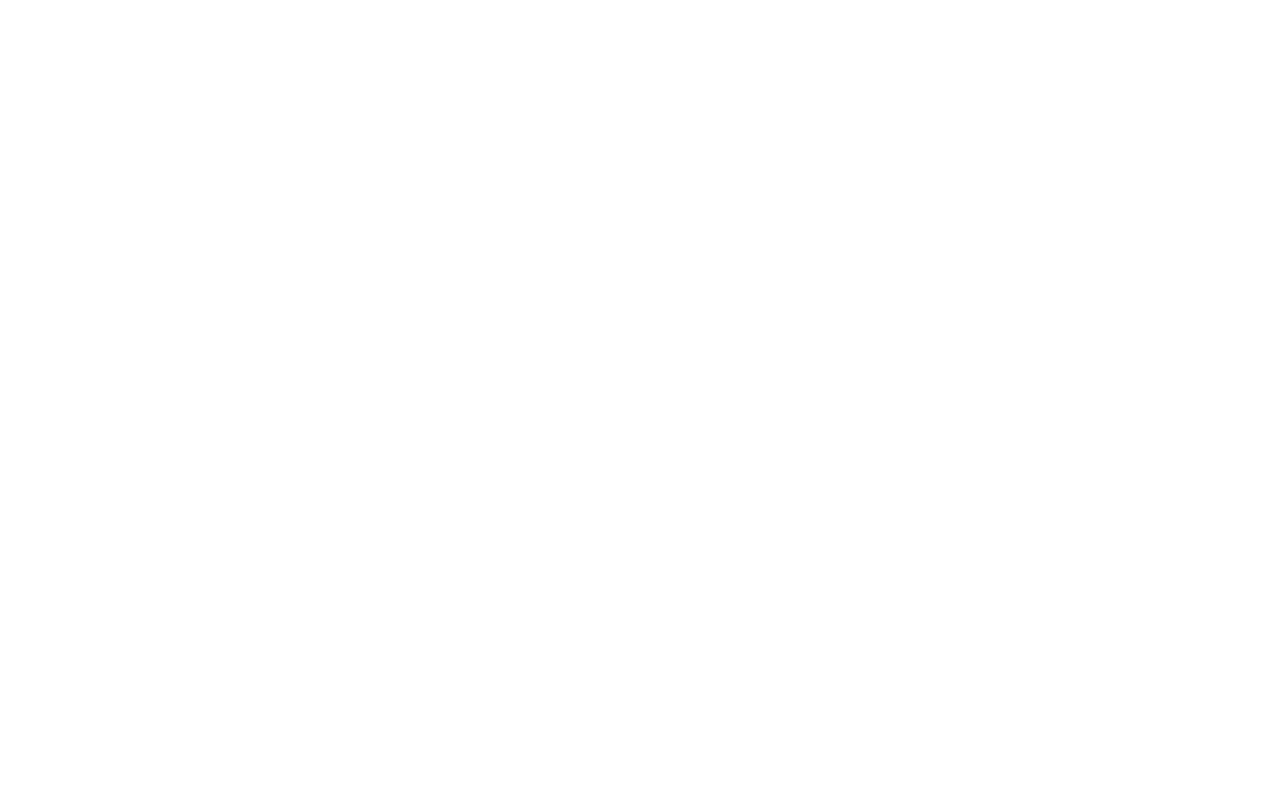
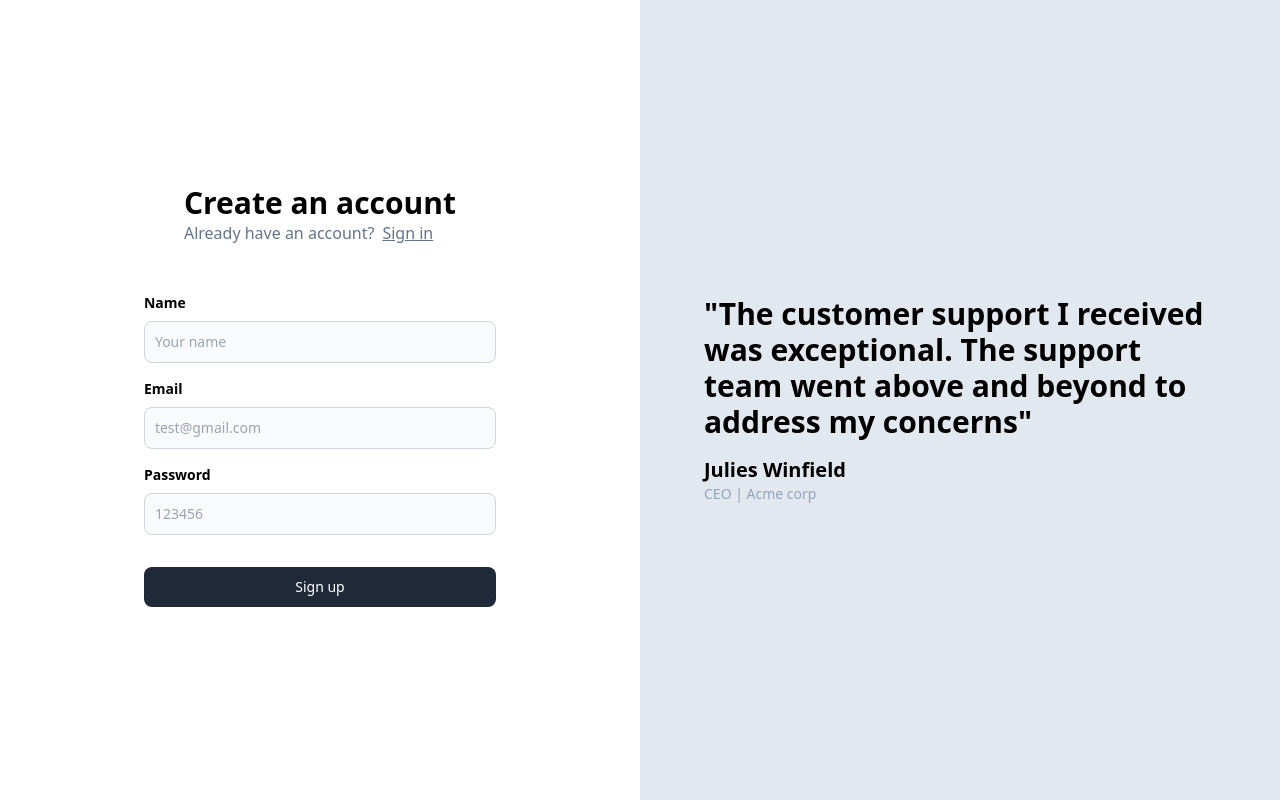
Before and after one commit to shivatme/project-blog, a React (Vite) app in the folder frontend/: page /signup in a window 1280 px wide. Built offline with nearby package versions, Linux system fonts and the light colour scheme.

Commit message:
Auth added

```diff
--- a/frontend/package.json
+++ b/frontend/package.json
@@ -11,8 +11,10 @@
   },
   "dependencies": {
     "@shivam5278/projec-blog-common": "^1.0.2",
+    "axios": "^1.7.9",
     "react": "^18.3.1",
-    "react-dom": "^18.3.1"
+    "react-dom": "^18.3.1",
+    "react-router": "^7.1.5"
   },
   "devDependencies": {
     "@eslint/js": "^9.17.0",
--- a/frontend/src/App.tsx
+++ b/frontend/src/App.tsx
@@ -1,7 +1,25 @@
-import "./App.css";
+import { BrowserRouter, Route, Routes } from "react-router";
+
+import { Blog } from "./pages/Blog";
+import { Blogs } from "./pages/Blogs";
+import { Publish } from "./pages/Publish";
+import Signup from "./pages/SignUp";
+import SignIn from "./pages/SignIn";
 
 function App() {
-  return <></>;
+  return (
+    <>
+      <BrowserRouter>
+        <Routes>
+          <Route path="/signup" element={<Signup />} />
+          <Route path="/signin" element={<SignIn />} />
+          <Route path="/blog/:id" element={<Blog />} />
+          <Route path="/blogs" element={<Blogs />} />
+          <Route path="/publish" element={<Publish />} />
+        </Routes>
+      </BrowserRouter>
+    </>
+  );
 }
 
 export default App;
--- /dev/null
+++ b/frontend/src/components/Appbar.tsx
@@ -0,0 +1,27 @@
+import { Avatar } from "./BlogCard";
+import { Link } from "react-router";
+
+export const Appbar = () => {
+  return (
+    <div className="border-b flex justify-between px-10 py-4">
+      <Link
+        to={"/blogs"}
+        className="flex flex-col justify-center cursor-pointer"
+      >
+        Medium
+      </Link>
+      <div>
+        <Link to={`/publish`}>
+          <button
+            type="button"
+            className="mr-4 text-white bg-green-700 hover:bg-green-800 focus:outline-none focus:ring-4 focus:ring-green-300 font-medium rounded-full text-sm px-5 py-2.5 text-center me-2 mb-2 "
+          >
+            New
+          </button>
+        </Link>
+
+        <Avatar size={"big"} name="Test" />
+      </div>
+    </div>
+  );
+};
--- /dev/null
+++ b/frontend/src/components/Auth.tsx
@@ -0,0 +1,124 @@
+import { ChangeEvent, useState } from "react";
+import { Link, useNavigate } from "react-router";
+import { SignupSchema } from "@shivam5278/projec-blog-common";
+import axios from "axios";
+import { BACKEND_URL } from "../config";
+
+export default function Auth({ type }: { type: "signup" | "signin" }) {
+  const navigate = useNavigate();
+  const [postInputs, setPostInputs] = useState<SignupSchema>({
+    name: "",
+    email: "",
+    password: "",
+  });
+
+  async function sendRequest() {
+    try {
+      const response = await axios.post(
+        `${BACKEND_URL}/api/v1/user/${type === "signup" ? "signup" : "signin"}`,
+        postInputs
+      );
+      const jwt = response.data;
+      localStorage.setItem("token", jwt);
+      navigate("/blogs");
+    } catch (e) {
+      alert("Error while signing up");
+      // alert the user here that the request failed
+    }
+  }
+
+  return (
+    <div className="h-screen flex justify-center flex-col">
+      <div className="flex justify-center">
+        <div>
+          <div className="px-10">
+            <div className="text-3xl font-extrabold">Create an account</div>
+            <div className="text-slate-500">
+              {type === "signin"
+                ? "Don't have an account?"
+                : "Already have an account?"}
+              <Link
+                className="pl-2 underline"
+                to={type === "signin" ? "/signup" : "/signin"}
+              >
+                {type === "signin" ? "Sign up" : "Sign in"}
+              </Link>
+            </div>
+          </div>
+          <div className="pt-8">
+            {type === "signup" ? (
+              <LabelledInput
+                label="Name"
+                placeholder="Your name"
+                onChange={(e) => {
+                  setPostInputs({
+                    ...postInputs,
+                    name: e.target.value,
+                  });
+                }}
+              />
+            ) : null}
+            <LabelledInput
+              label="Email"
+              placeholder="test@gmail.com"
+              onChange={(e) => {
+                setPostInputs({
+                  ...postInputs,
+                  email: e.target.value,
+                });
+              }}
+            />
+            <LabelledInput
+              label="Password"
+              type={"password"}
+              placeholder="123456"
+              onChange={(e) => {
+                setPostInputs({
+                  ...postInputs,
+                  password: e.target.value,
+                });
+              }}
+            />
+            <button
+              onClick={sendRequest}
+              type="button"
+              className="mt-8 w-full text-white bg-gray-800 hover:bg-gray-900 focus:outline-none focus:ring-4 focus:ring-gray-300 font-medium rounded-lg text-sm px-5 py-2.5 me-2 mb-2 dark:bg-gray-800 dark:hover:bg-gray-700 dark:focus:ring-gray-700 dark:border-gray-700"
+            >
+              {type === "signup" ? "Sign up" : "Sign in"}
+            </button>
+          </div>
+        </div>
+      </div>
+    </div>
+  );
+}
+
+interface LabelledInputType {
+  label: string;
+  placeholder: string;
+  onChange: (e: ChangeEvent<HTMLInputElement>) => void;
+  type?: string;
+}
+
+function LabelledInput({
+  label,
+  placeholder,
+  onChange,
+  type,
+}: LabelledInputType) {
+  return (
+    <div>
+      <label className="block mb-2 text-sm text-black font-semibold pt-4">
+        {label}
+      </label>
+      <input
+        onChange={onChange}
+        type={type || "text"}
+        id="first_name"
+        className="bg-gray-50 border border-gray-300 text-gray-900 text-sm rounded-lg focus:ring-blue-500 focus:border-blue-500 block w-full p-2.5"
+        placeholder={placeholder}
+        required
+      />
+    </div>
+  );
+}
--- /dev/null
+++ b/frontend/src/components/FullBlog.tsx
@@ -0,0 +1,43 @@
+import { Blog } from "../hooks"
+import { Appbar } from "./Appbar"
+import { Avatar } from "./BlogCard"
+
+export const FullBlog = ({ blog }: {blog: Blog}) => {
+    return <div>
+        <Appbar />
+        <div className="flex justify-center">
+            <div className="grid grid-cols-12 px-10 w-full pt-200 max-w-screen-xl pt-12">
+                <div className="col-span-8">
+                    <div className="text-5xl font-extrabold">
+                        {blog.title}
+                    </div>
+                    <div className="text-slate-500 pt-2">
+                        Post on 2nd December 2023
+                    </div>
+                    <div className="pt-4">
+                        {blog.content}
+                    </div>
+                </div>
+                <div className="col-span-4">
+                    <div className="text-slate-600 text-lg">
+                        Author
+                    </div>
+                    <div className="flex w-full">
+                        <div className="pr-4 flex flex-col justify-center">
+                            <Avatar size="big" name={blog.author.name || "Anonymous"} />
+                        </div>
+                        <div>
+                            <div className="text-xl font-bold">
+                                {blog.author.name || "Anonymous"}
+                            </div>
+                            <div className="pt-2 text-slate-500">
+                                Random catch phrase about the author's ability to grab the user's attention
+                            </div>
+                        </div>
+                    </div>
+                </div>
+
+            </div>
+        </div>
+    </div>
+}
--- /dev/null
+++ b/frontend/src/components/Quote.tsx
@@ -0,0 +1,20 @@
+export default function Quote() {
+  return (
+    <div className="bg-slate-200 h-screen flex justify-center flex-col">
+      <div className="flex justify-center">
+        <div className="max-w-lg">
+          <div className="text-3xl font-bold">
+            "The customer support I received was exceptional. The support team
+            went above and beyond to address my concerns"
+          </div>
+          <div className="max-w-md text-xl font-semibold text-left mt-4">
+            Julies Winfield
+          </div>
+          <div className="max-w-md text-sm font-light text-slate-400">
+            CEO | Acme corp
+          </div>
+        </div>
+      </div>
+    </div>
+  );
+}
--- /dev/null
+++ b/frontend/src/config.ts
@@ -0,0 +1 @@
+export const BACKEND_URL = "http://127.0.0.1:8787";
--- /dev/null
+++ b/frontend/src/pages/SignIn.tsx
@@ -0,0 +1,17 @@
+import Auth from "../components/Auth";
+import Quote from "../components/Quote";
+
+export default function SignIn() {
+  return (
+    <div>
+      <div className="grid grid-cols-1 lg:grid-cols-2">
+        <div>
+          <Auth type="signin" />
+        </div>
+        <div className="hidden lg:block">
+          <Quote />
+        </div>
+      </div>
+    </div>
+  );
+}
--- /dev/null
+++ b/frontend/src/pages/SignUp.tsx
@@ -0,0 +1,17 @@
+import Auth from "../components/Auth";
+import Quote from "../components/Quote";
+
+export default function Signup() {
+  return (
+    <div>
+      <div className="grid grid-cols-1 lg:grid-cols-2">
+        <div>
+          <Auth type="signup" />
+        </div>
+        <div className="hidden lg:block">
+          <Quote />
+        </div>
+      </div>
+    </div>
+  );
+}
```
Also changed, not shown: 2 other files (tests, documents, lock files or other folders).
